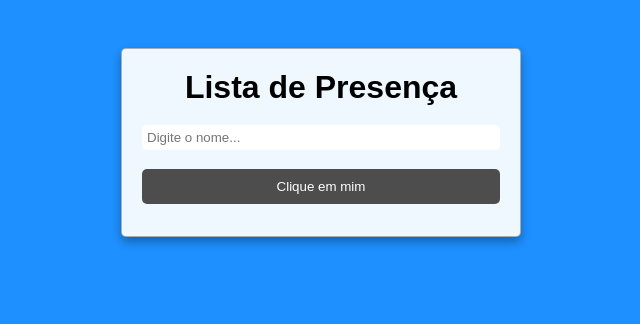
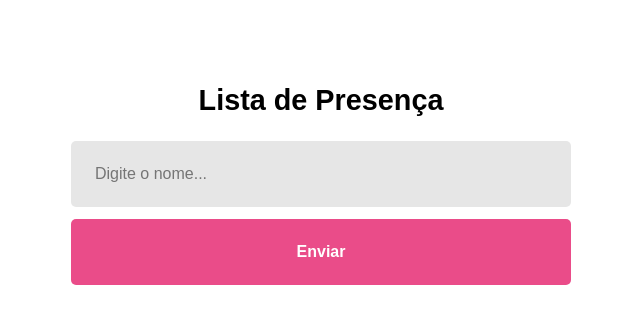
Before and after one commit to Gustavo-Victor/attendance-list-with-react, a React (Vite) app: page / in a window 1280 px wide. Shown: the top 324 px of the page, without its empty margins (319-959 px from the left). Built offline with nearby package versions, Linux system fonts and the light colour scheme.

Commit message:
Style component

```diff
--- a/src/pages/Home/index.jsx
+++ b/src/pages/Home/index.jsx
@@ -1,18 +1,11 @@
 import './style.css';
 
 export function Home() {
-    const myHandlerButton = () => {
-        window.alert('Clicou...');
-    }
-
-    const myHandlerInput = (e) => {
-        console.log(e.target.value);
-    }
     return (
-        <div className='home'>
+        <div className='container'>
             <h1>Lista de Presença</h1>
-            <input type="text" onChange={myHandlerInput} placeholder="Digite o nome..." />
-            <button type="button" onClick={myHandlerButton}>Clique em mim</button>
+            <input type="text" placeholder="Digite o nome..." />
+            <button type="button">Enviar</button>
         </div>
     );
 }
--- a/src/pages/Home/style.css
+++ b/src/pages/Home/style.css
@@ -1,46 +1,42 @@
-.home {
-    padding: 20px;
-    margin: 3rem auto;
-    max-width: 400px;
-    border: 1px solid rgba(0,0,0,0.3);
-    box-shadow: 0px 5px 10px rgba(0,0,0,0.3);
-    border-radius: 5px;
-    background-color: aliceblue;
+.container {
     display: flex;
+    align-items: center;
     flex-direction: column;
-    gap: 0.5rem;
-    min-height: 150px;
+    margin: 0 auto;
+    width: 500px;
+    max-width: 50%;
 }
 
-.home h1 {
-    text-align: center;
+.container h1 {
+    font-size: 1.8em;
+    margin: 84px 0px 24px;
 }
 
-.home input {
-    padding: 5px;
+.container input {
+    width: 100%;
+    padding: 24px;
+    background-color: #e6e6e6;
     border-radius: 5px;
     border: none;
     outline: none;
-    margin: 0.7rem 0;
-
+    font-size: 16px;
 }
 
-.home input:focus {
-    border: 1px solid rgba(133, 131, 131, 0.3);
+.container button {
+    width: 100%;
+    border: none;
+    outline: none;
+    padding: 24px;
+    font-size: 16px;
+    font-weight: 700;
+    background: #ea4c89;
+    color: white;
+    border-radius: 5px;
+    margin: 12px 0 84px;
+    transition: filter 0.2s;
+    cursor: pointer;
 }
 
-.home button {
-    cursor: pointer;
-    border: none;
-    outline: none;
-    background-color: rgb(77, 77, 77);
-    color: white;
-    padding: 10px;
-    border-radius: 5px;
-    margin-bottom: 0.7rem;
-    transition: .2s;
+.container button:hover {
+    filter: brightness(0.9);
 }
-
-.home button:hover {
-    background-color: black;
-}
--- a/src/styles/global.css
+++ b/src/styles/global.css
@@ -4,7 +4,3 @@
     box-sizing: border-box;
     font-family: Arial, Helvetica, sans-serif;
 }
-
-body {
-    background-color: dodgerblue;
-}
```
